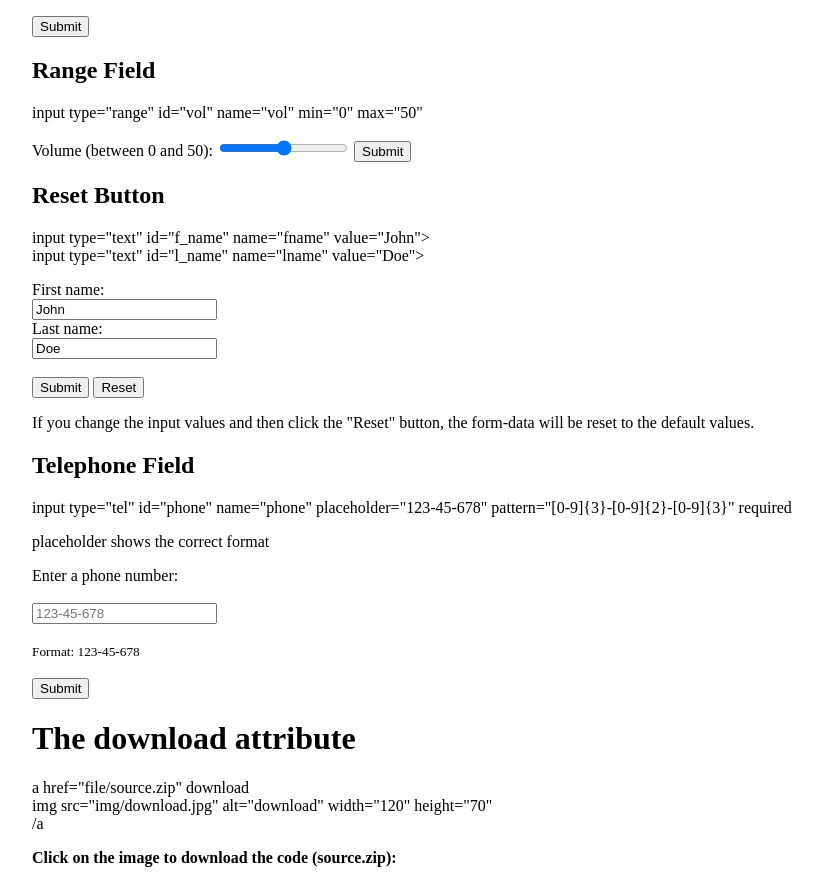
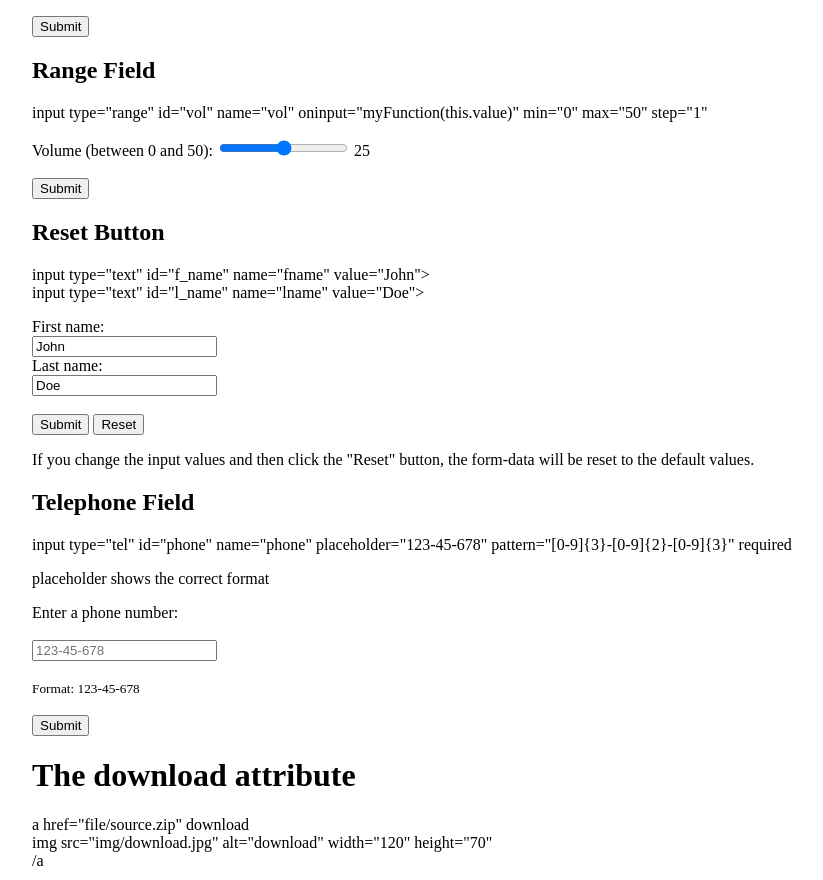
Before and after one commit to pellaci81/HTML-Input-Types, a plain HTML site: page index.html in a window 1280 px wide. Shown: the part 1967-2847 px from the top of the page, without its empty margins (6-829 px from the left). Drawn offline with Linux system fonts and the light colour scheme.

Commit message:
Range Field
Range field extended to real time view

```diff
--- a/index.html
+++ b/index.html
@@ -160,12 +160,18 @@
 
         <h2>Range Field</h2>
 
-        <p>input type="range" id="vol" name="vol" min="0" max="50"</p>
+        <p>input type="range" id="vol" name="vol" oninput="myFunction(this.value)" min="0" max="50" step="1"</p>
 
         <form>
             <label for="vol">Volume (between 0 and 50):</label>
-            <input type="range" id="vol" name="vol" min="0" max="50">
+            <input type="range" id="vol" name="vol" oninput="myFunction(this.value)" min="0" max="50" step="1">
+            <span id="currentValue">25</span><br><br>
             <input type="submit" value="Submit" onclick="btn_range()">
+
+
+
+
+
         </form>
 
         <h2>Reset Button</h2>
--- a/js/main.js
+++ b/js/main.js
@@ -69,6 +69,10 @@ function btn_range() {
     alert(document.getElementById('vol').value);
 }
 
+function myFunction(myValue){
+    document.getElementById("currentValue").innerHTML = myValue;
+}
+
 function btn_reset() {
     alert("Firstname: " + document.getElementById('f_name').value +"\n" +  "Lastname: " + document.getElementById('l_name').value)
 }
```
Also changed, not shown: 1 other file.
